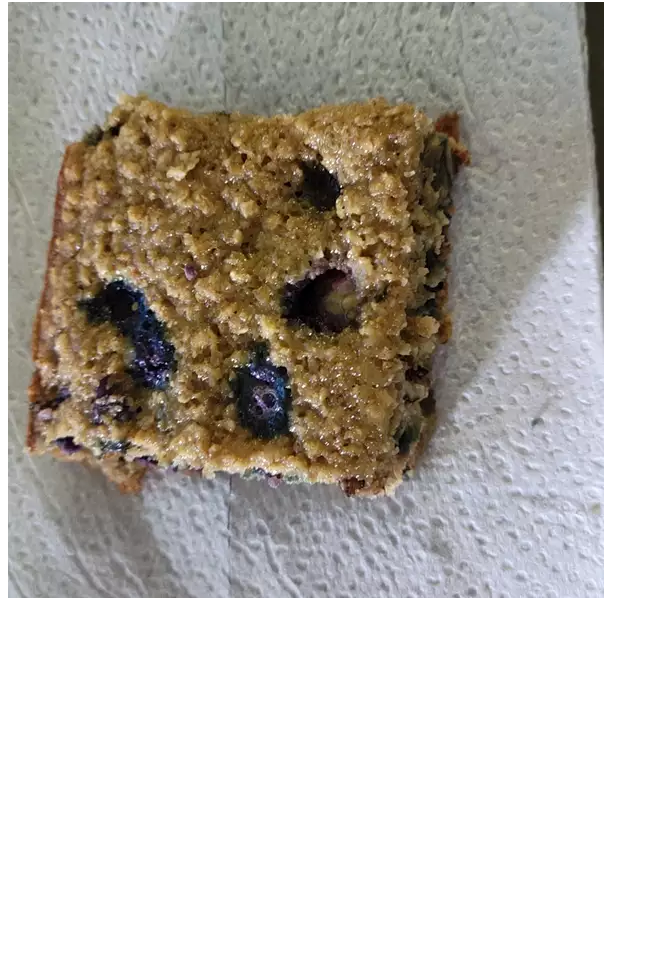
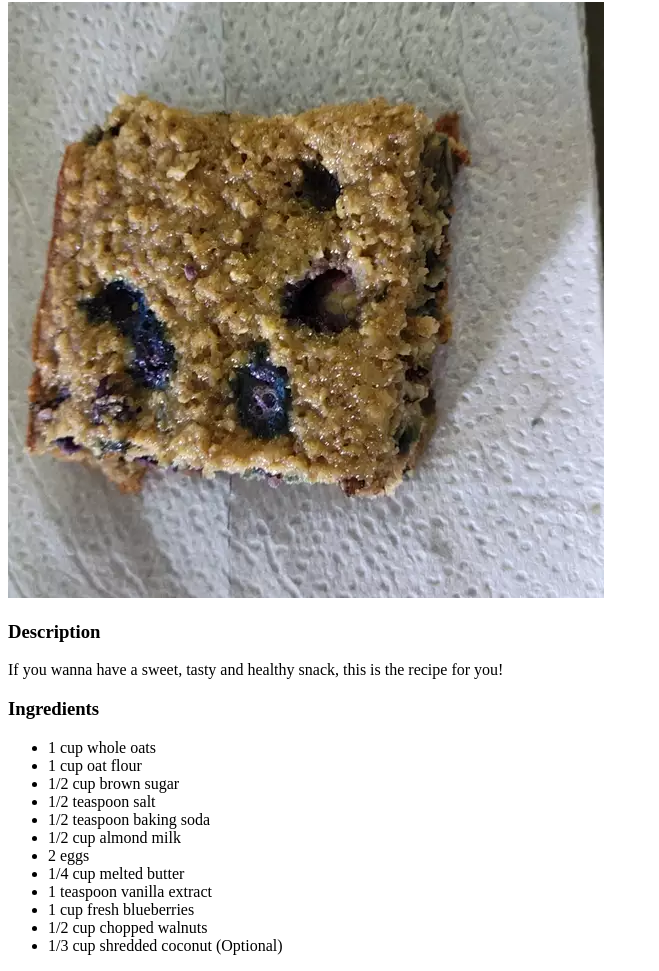
Before and after one commit to Kirash39/odin-recipes, a plain HTML site: page recipes/blueberry.html in a window 1280 px wide. Shown: the part 104-1075 px from the top of the page, without its empty margins (0-659 px from the left). Before the commit the page ends 800 px from the top, so only its background shows below. Drawn offline with Linux system fonts and the light colour scheme.

Commit message:
Added the description and ingredients for the blueberry recipe

```diff
--- a/recipes/blueberry.html
+++ b/recipes/blueberry.html
@@ -9,5 +9,24 @@
        <a href="../index.html">Home</a>
        <h1>Blueberry oatmeal bars</h1>
         <img src="../images/blueberry.webp" alt="Blueberry bars">
+
+        <h3>Description</h3>
+        <p>If you wanna have a sweet, tasty and healthy snack, this is the recipe for you!</p>
+
+        <h3>Ingredients</h3>
+        <ul>
+            <li>1 cup whole oats</li>
+            <li>1 cup oat flour</li>
+            <li>1/2 cup brown sugar</li>
+            <li>1/2 teaspoon salt</li>
+            <li>1/2 teaspoon baking soda</li>
+            <li>1/2 cup almond milk</li>
+            <li>2 eggs</li>
+            <li>1/4 cup melted butter</li>
+            <li>1 teaspoon vanilla extract</li>
+            <li>1 cup fresh blueberries</li>
+            <li>1/2 cup chopped walnuts</li>
+            <li>1/3 cup shredded coconut (Optional)</li>
+        </ul>
     </body>
 </html>
```
